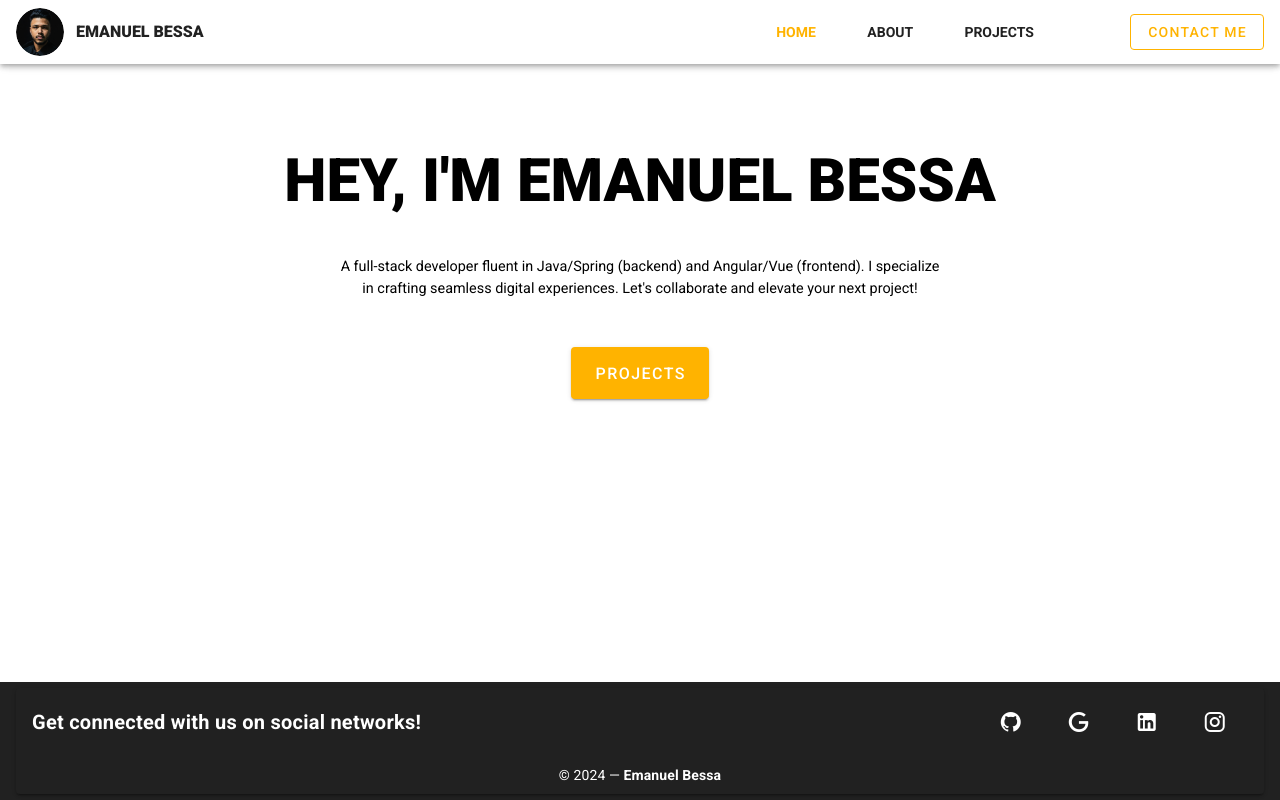
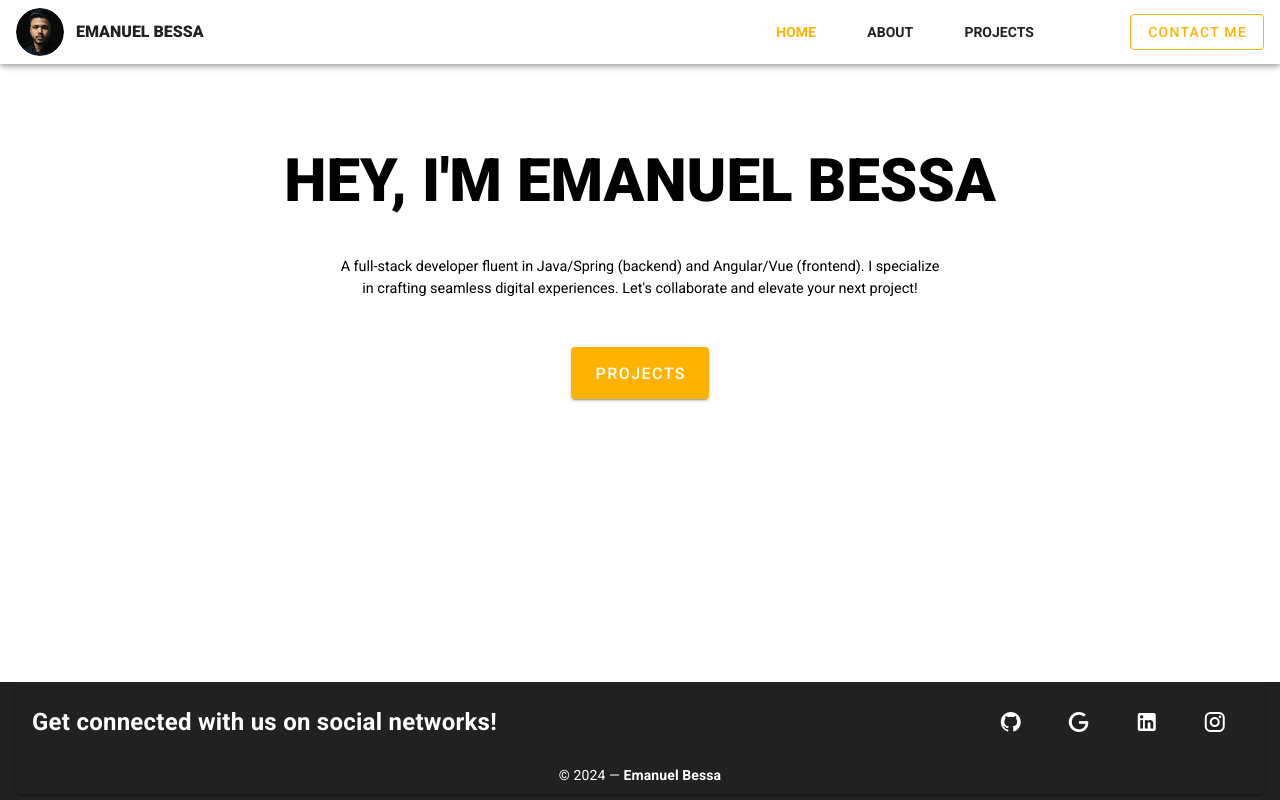
Before and after one commit to emanuelprog/portfolio, a Vue app: page / in a window 1280 px wide. Built offline with nearby package versions, Linux system fonts and the light colour scheme.

Commit message:
Ajuste footer

```diff
--- a/src/App.vue
+++ b/src/App.vue
@@ -65,12 +65,12 @@
       <router-view></router-view>
     </v-main>
 
-    <v-footer color="grey darken-4" >
+    <v-footer color="grey darken-4">
       <v-card class="flex" color="grey darken-4">
-        <v-card-title color="grey darken-4" style="color: white">
-          <strong class="subheading"
-            >Get connected with us on social networks!</strong
-          >
+        <v-card-title color="grey darken-4" style="color: white;">
+          <strong :class="{ 'subheading-mobile': $vuetify.breakpoint.smAndDown, 'subheading': !$vuetify.breakpoint.smAndDown }">
+            Get connected with us on social networks!
+          </strong>
 
           <v-spacer></v-spacer>
 
@@ -155,4 +155,14 @@ export default {
 .menuOpt.router-link-exact-active {
   color: #ffb300; /* Cor do texto quando o link está ativo */
 }
+
+.subheading {
+  font-size: 24px;
+  /* Outros estilos */
+}
+
+.subheading-mobile {
+  font-size: 16px; /* Tamanho de fonte menor para dispositivos móveis */
+  /* Outros estilos específicos para dispositivos móveis, se necessário */
+}
 </style>
```
